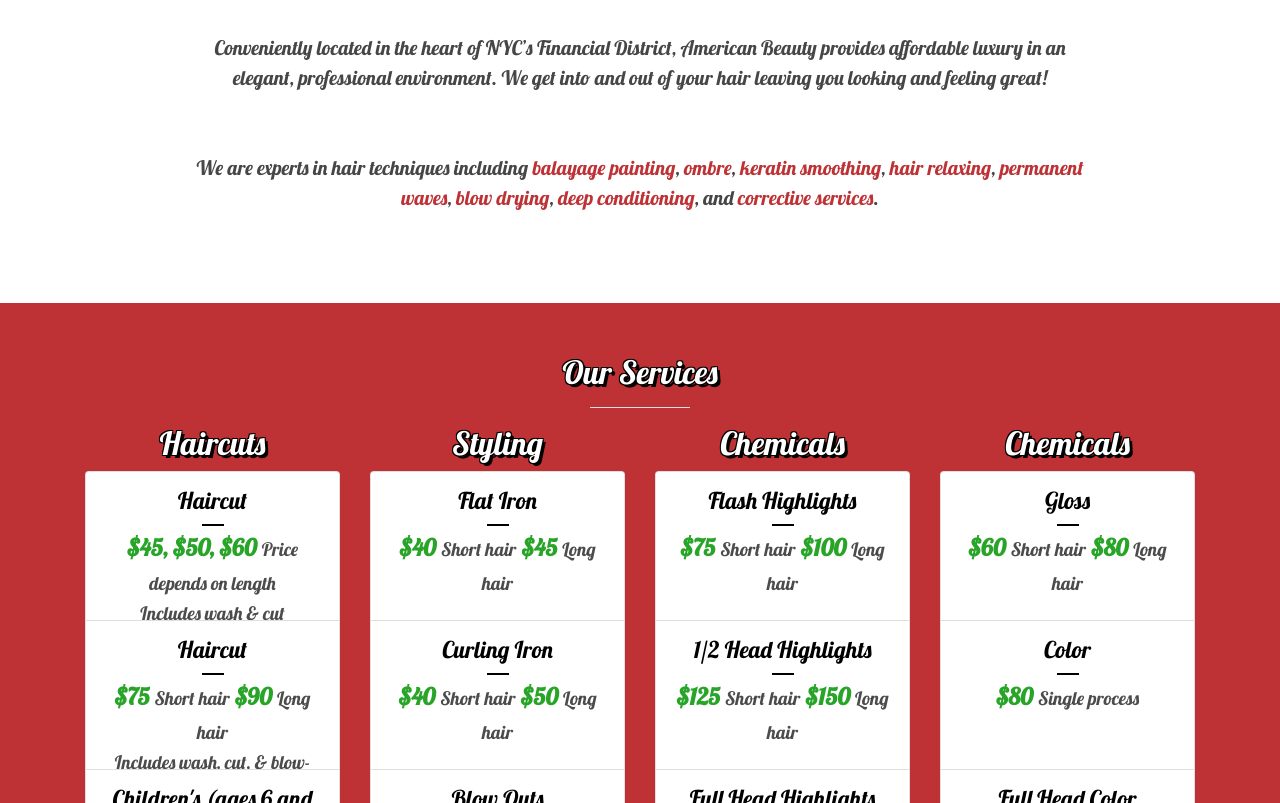
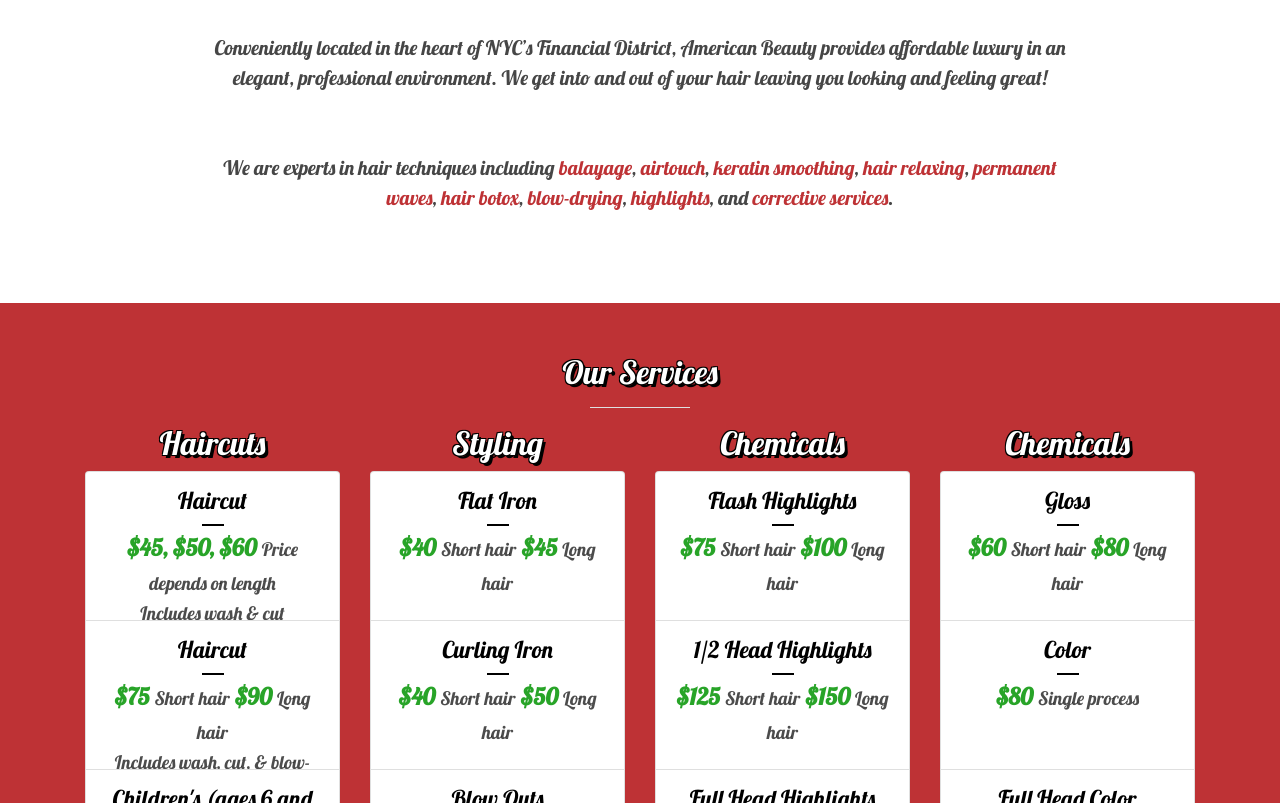
Before and after one commit to vobos2/FinalSalon, a website with bundled scripts: page index.html in a window 1280 px wide. Shown: the part 927-1730 px from the top of the page. Built offline with nearby package versions, Linux system fonts and the light colour scheme; a script that the page names is missing.

Commit message:
Changed #about

```diff
--- a/index.html
+++ b/index.html
@@ -111,10 +111,10 @@
             out of your hair leaving you looking and feeling great! <br><br>
             <br>
             We are experts in hair techniques
-            including <b class="main-red">balayage painting</b>, <b class="main-red">ombre</b>, <b class="main-red">keratin
+            including <b class="main-red">balayage</b>, <b class="main-red">airtouch</b>, <b class="main-red">keratin
                 smoothing</b>, <b class="main-red">hair relaxing</b>, <b class="main-red">permanent waves</b>, <b
-                    class="main-red">blow drying</b>,
-            <b class="main-red">deep conditioning</b>, and <b class="main-red">corrective services</b>.</p>
+                    class="main-red">hair botox</b>, <b class="main-red">blow-drying</b>,
+            <b class="main-red">highlights</b>, and <b class="main-red">corrective services</b>.</p>
     </div>
     <!-- /.container -->
 </section>
```
